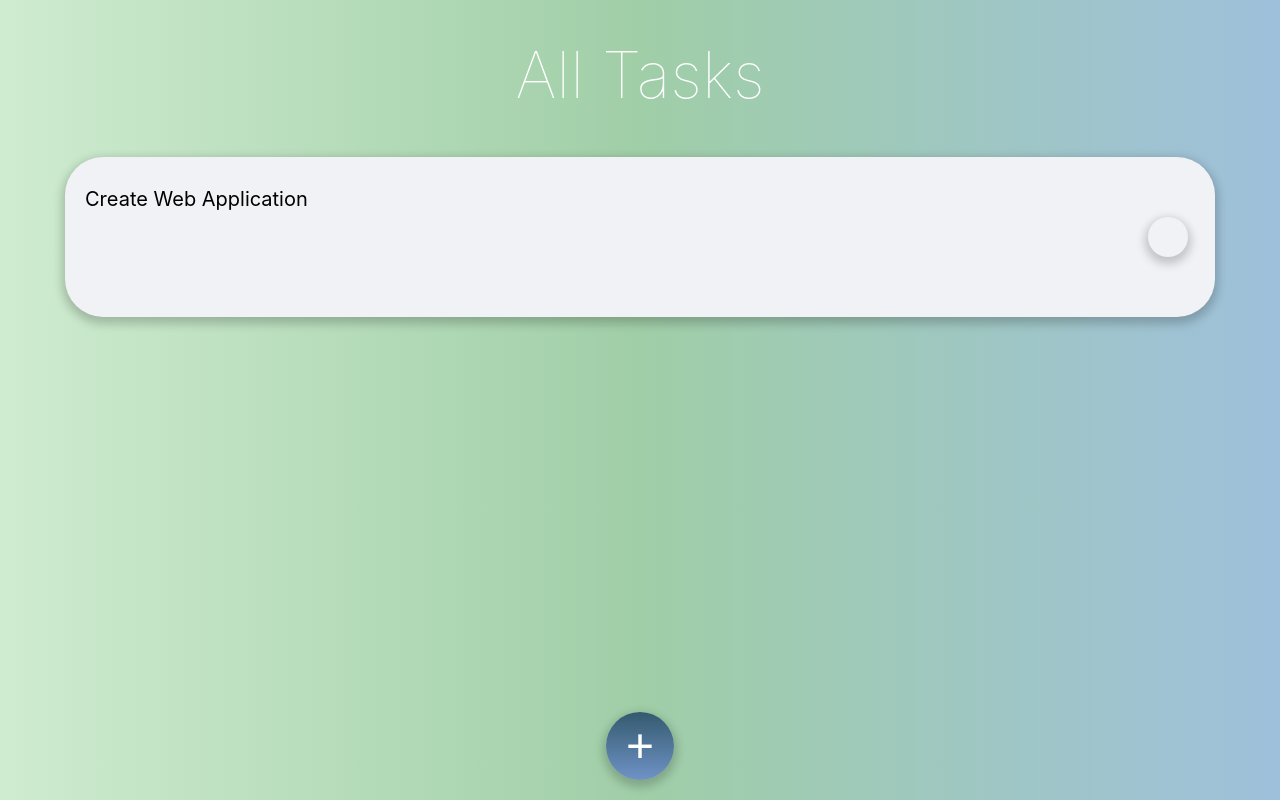
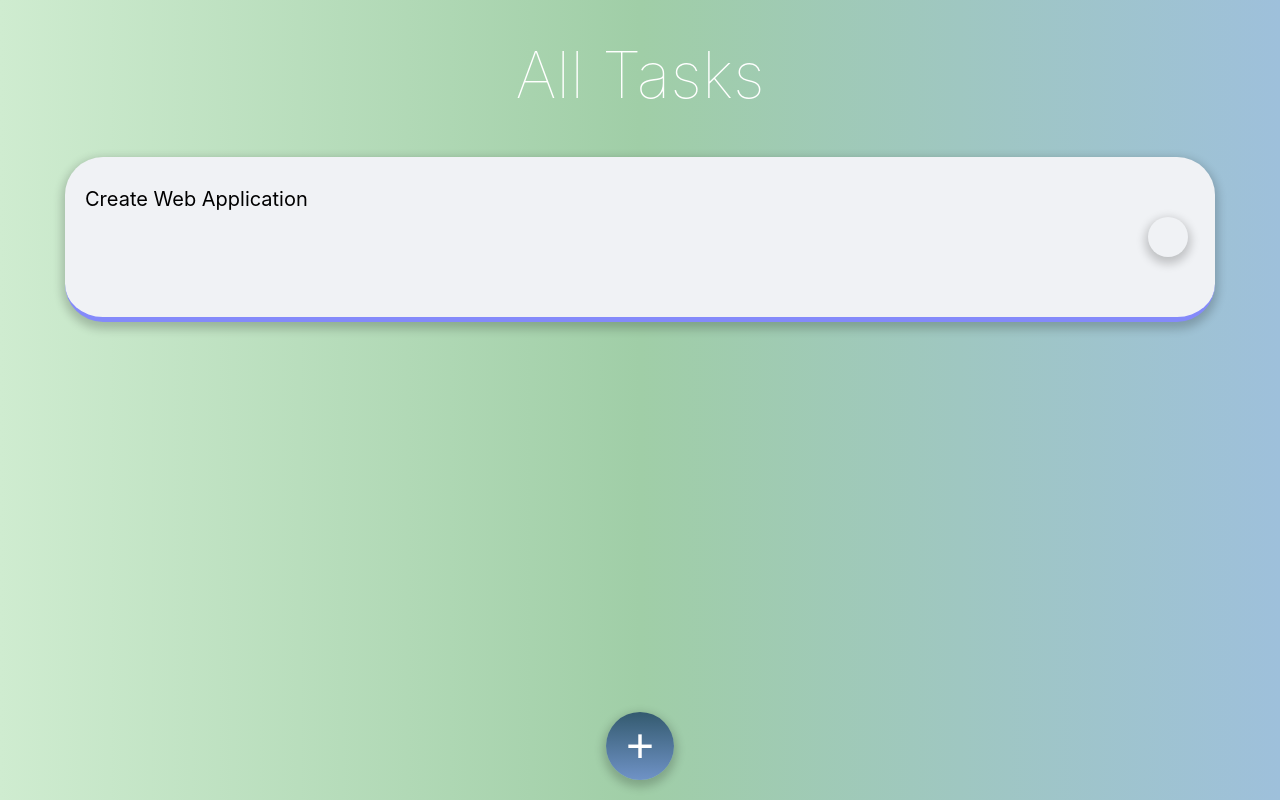
Before and after one commit to Voice60/ToDoApp, a React (Create React App) app: page / in a window 1280 px wide. Both pictures are taken after a click on the element "Create Web Application". Built offline with nearby package versions, Linux system fonts and the light colour scheme.

Commit message:
change file structure

```diff
--- a/src/App.js
+++ b/src/App.js
@@ -1,10 +1,17 @@
 import { connect, Provider } from 'react-redux';
 import './App.scss';
-import TasksContainer from './components/tasksContainer';
-import { addTask } from './redux/listReducer';
+import Tasks from './components/tasks';
+import { addTask, editTask, toggleStatus } from './redux/listReducer';
 import store from './redux/store';
 
-function App({ addTask }) {
+function App({ addTask, tasks, toggleStatus, editTask }) {
+
+  let tasksElements = tasks.map(
+    (el) => (
+      <Tasks key={el.id}
+        el={el}
+        toggleStatus={toggleStatus}
+        editTask={editTask} />))
 
   return (
     <div className='heroWrap'>
@@ -12,7 +19,7 @@ function App({ addTask }) {
         <h1 className='mainTitle'>All Tasks</h1>
       </header>
       <div className="mainWrap">
-        <TasksContainer />
+        {tasksElements}
       </div>
       <button className='addNewTask' onClick={addTask}>+</button>
     </div>
@@ -22,14 +29,21 @@ function App({ addTask }) {
 // desirable use selectors
 let mstp = (state) => {
   return {
-    list: state.list.items
+    tasks: state.list.items
   }
 }
+
 let mdtp = (dispatch) => {
   return {
     addTask: () => {
       dispatch(addTask())
-    }
+    },
+    toggleStatus: (id) => {
+      dispatch(toggleStatus(id))
+    },
+    editTask: (id, task) => {
+      dispatch(editTask(id, task))
+    },
   }
 }
 
@@ -42,4 +56,5 @@ const MainApp = () => {
     </Provider>
   )
 }
+
 export default MainApp;
--- a/src/components/taskName.jsx
+++ /dev/null
@@ -1,45 +0,0 @@
-import React, { useState } from 'react'
-import styles from './tasks.module.scss'
-import cn from 'classnames'
-
-let TaskName = ({ editTask, el, click }) => {
-  let [editMode, setEditMode] = useState(click)
-  let [taskNameValue, setTaskNameValue] = useState(el.task)
-
-  let activateEditMode = () => {
-    if (el.status) { setEditMode(true) }
-  }
-
-  let deactivateEditMode = () => {
-    setEditMode(false)
-    editTask(el.id, taskNameValue.trim())
-    setTaskNameValue(el.task)
-  }
-
-  let onTaskChange = (e) => {
-    setTaskNameValue(e.currentTarget.value)
-  }
-
-  let className = cn(styles.task, {
-    [styles.statusTrue]: !el.status,
-    [styles.emptyTask]: !el.task
-  })
-  return (
-    <>
-      {editMode
-        ? <textarea spellCheck="false"
-          placeholder='your task'
-          autoFocus
-          onBlur={deactivateEditMode}
-          onChange={onTaskChange}
-          value={taskNameValue}
-          className={styles.textareaTask}></textarea>
-        : <p onClick={activateEditMode}
-          className={className}>{el.task
-            ? el.task
-            : "your task"}</p>}
-    </>
-  )
-}
-
-export default TaskName
--- a/src/components/tasks.jsx
+++ b/src/components/tasks.jsx
@@ -1,15 +1,50 @@
-import React from 'react'
-import TaskName from './taskName'
+import React, { useState } from 'react'
 import styles from './tasks.module.scss'
+import cn from 'classnames'
 
-let Tasks = ({ tasks, editTask, toggleStatus }) => {
+let Tasks = ({ el, editTask, toggleStatus }) => {
+
+  let [editMode, setEditMode] = useState(false)
+  let [taskNameValue, setTaskNameValue] = useState(el.task)
+
+  let activateEditMode = () => {
+    if (el.status) { setEditMode(true) }
+  }
+
+  let deactivateEditMode = () => {
+    setEditMode(false)
+    editTask(el.id, taskNameValue.trim())
+    setTaskNameValue(el.task)
+  }
+
+  let onTaskChange = (e) => {
+    setTaskNameValue(e.currentTarget.value)
+  }
+
+  let classNameP = cn(styles.task, {
+    [styles.statusTrue]: !el.status,
+    [styles.emptyTask]: !el.task,
+  })
+
+  let classNameItem = cn(styles.item, {
+    [styles.itemEditModeOn]: editMode,
+  })
 
 
-
-  return tasks.map((el) => {
   return (
-      <div key={el.id} className={styles.item}>
-        <TaskName editTask={editTask} el={el} />
+    <div className={classNameItem}>
+      {editMode
+        ? <textarea spellCheck="false"
+          placeholder='your task'
+          autoFocus
+          onBlur={deactivateEditMode}
+          onChange={onTaskChange}
+          value={taskNameValue}
+          className={styles.textareaTask}></textarea>
+        : <p onClick={activateEditMode}
+          className={classNameP}>{el.task
+            ? el.task
+            : "your task"}</p>}
       <label className={styles.label}>
         <input onChange={() => {
           toggleStatus(el.id)
@@ -19,10 +54,8 @@ let Tasks = ({ tasks, editTask, toggleStatus }) => {
           className={styles.checkbox}></input>
         <span className={styles.customСheckbox}></span>
       </label>
-
     </div>
   )
-  })
 }
 
 export default Tasks
--- a/src/components/tasks.module.scss
+++ b/src/components/tasks.module.scss
@@ -14,6 +14,7 @@
   animation-name: emergenceItem;
   animation-duration: 1s;
   animation-timing-function: ease-out;
+  border: green;
 
   @keyframes emergenceItem {
     0% {
@@ -113,3 +114,7 @@
     }
   }
 }
+
+.itemEditModeOn {
+  border-bottom: 5px solid #848afa;
+}
--- a/src/components/tasksContainer.jsx
+++ /dev/null
@@ -1,23 +0,0 @@
-import React from 'react'
-import { connect } from 'react-redux'
-import { toggleStatus, editTask } from '../redux/listReducer'
-import Tasks from './tasks'
-
-let TasksContainer = ({ tasks, toggleStatus, editTask }) => {
-  return <Tasks toggleStatus={toggleStatus} editTask={editTask} tasks={tasks} />
-}
-
-const mstp = (state) => ({
-  tasks: state.list.items
-})
-
-const mdtp = (dispatch) => ({
-  toggleStatus: (id) => {
-    dispatch(toggleStatus(id))
-  },
-  editTask: (id, task) => {
-    dispatch(editTask(id, task))
-  },
-})
-
-export default connect(mstp, mdtp)(TasksContainer)
```
Lines whose indentation alone changed are shown as unchanged.
